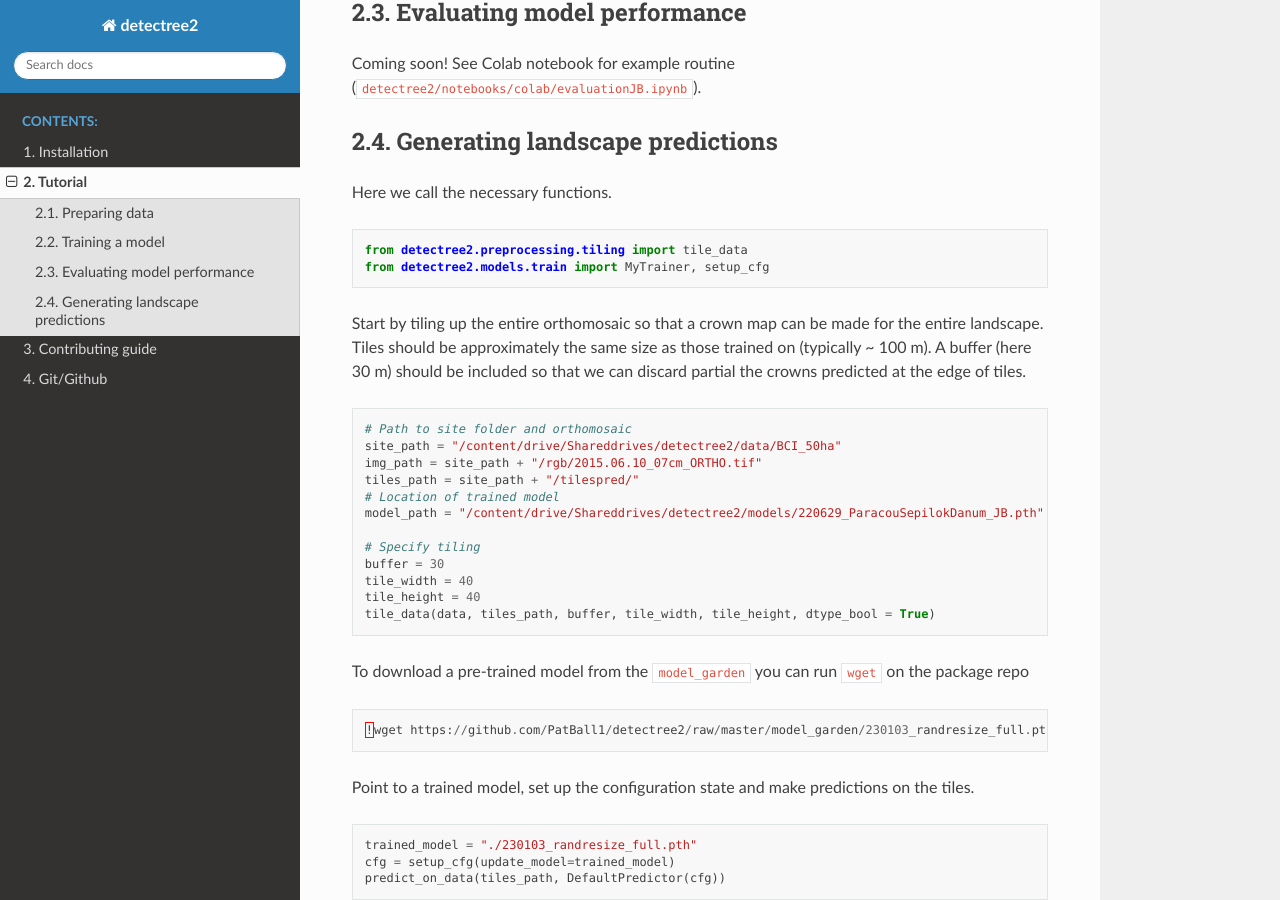
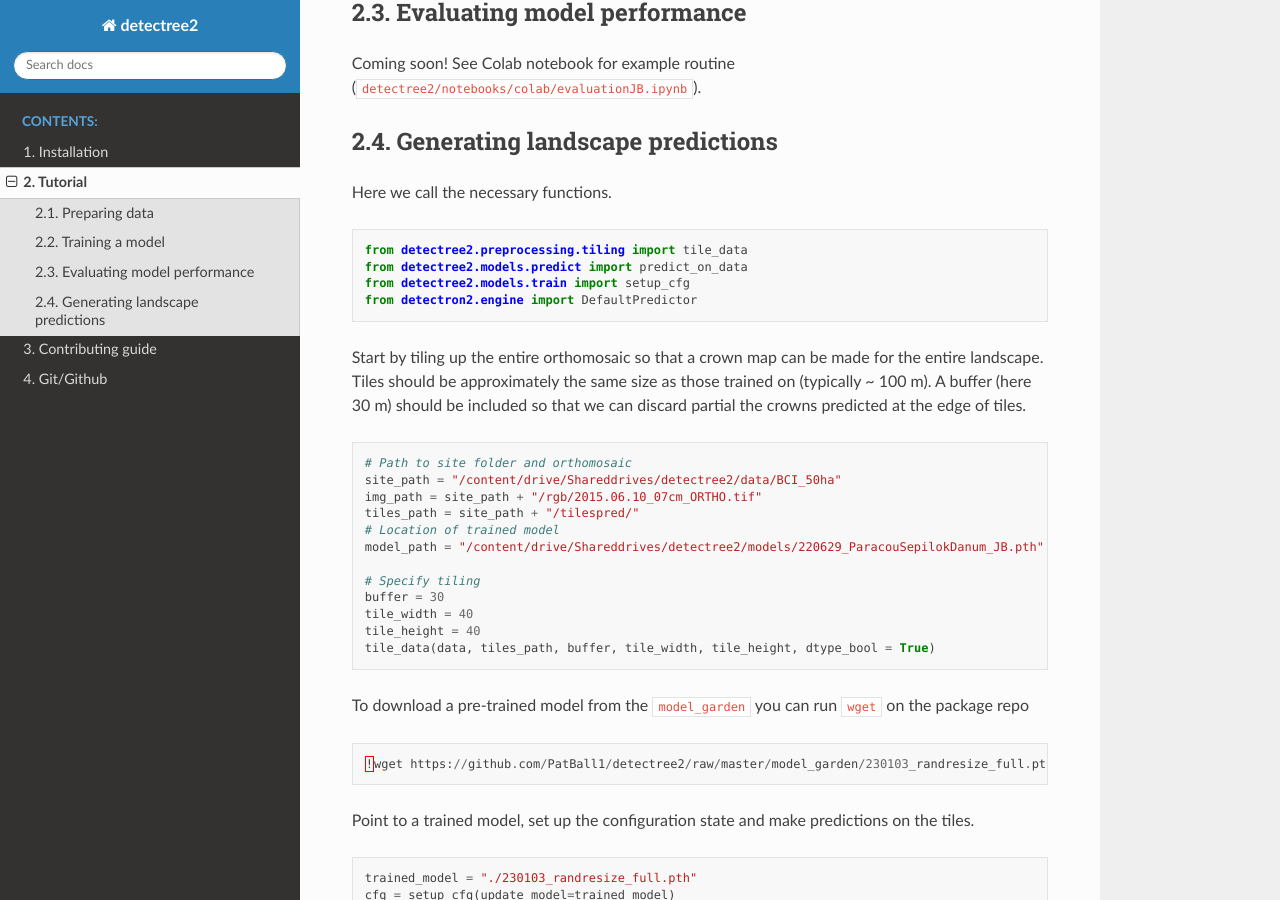
Before and after one commit to PatBall1/detectree2, a Sphinx documentation site: the page built from docs/source/tutorial.rst, in a window 1280 px wide and 900 px high, scrolled down 4869 px. Built offline with Sphinx 7.4.7 and the Read the Docs theme 2.0.0, drawn with Linux system fonts in a browser that asks for light colours; pages that are not in the unit, such as notebooks, are missing from menus.

Commit message:
tutorial updates

```diff
--- a/docs/source/index.rst
+++ b/docs/source/index.rst
@@ -32,7 +32,7 @@ Citation
 
 Ball, James GC, Sebastian HM Hickman, Tobias D. Jackson, Xian Jing Koay, James Hirst, William Jay, Mélaine Aubry-Kientz, Grégoire Vincent, and David A. Coomes. (2022)
 Accurate delineation of individual tree crowns in tropical forests from aerial RGB imagery using Mask R-CNN.
-*bioRxiv* 2022.07.10.499480; `https://doi.org/10.1101/2022.07.10.499480 <https://doi.org/10.1101/2022.07.10.499480>`
+*bioRxiv* 2022.07.10.499480; `https://doi.org/10.1101/2022.07.10.499480 <https://doi.org/10.1101/2022.07.10.499480>`_
 
 .. toctree::
    :numbered:
--- a/docs/source/tutorial.rst
+++ b/docs/source/tutorial.rst
@@ -241,7 +241,9 @@ Here we call the necessary functions.
 .. code-block:: python
 
    from detectree2.preprocessing.tiling import tile_data
-   from detectree2.models.train import MyTrainer, setup_cfg
+   from detectree2.models.predict import predict_on_data
+   from detectree2.models.train import setup_cfg
+   from detectron2.engine import DefaultPredictor
 
 
 Start by tiling up the entire orthomosaic so that a crown map can be made for the entire landscape. Tiles should be
```
Also changed, not shown: other parts of docs/source/index.rst (+0 -1 lines), 1 other file.
